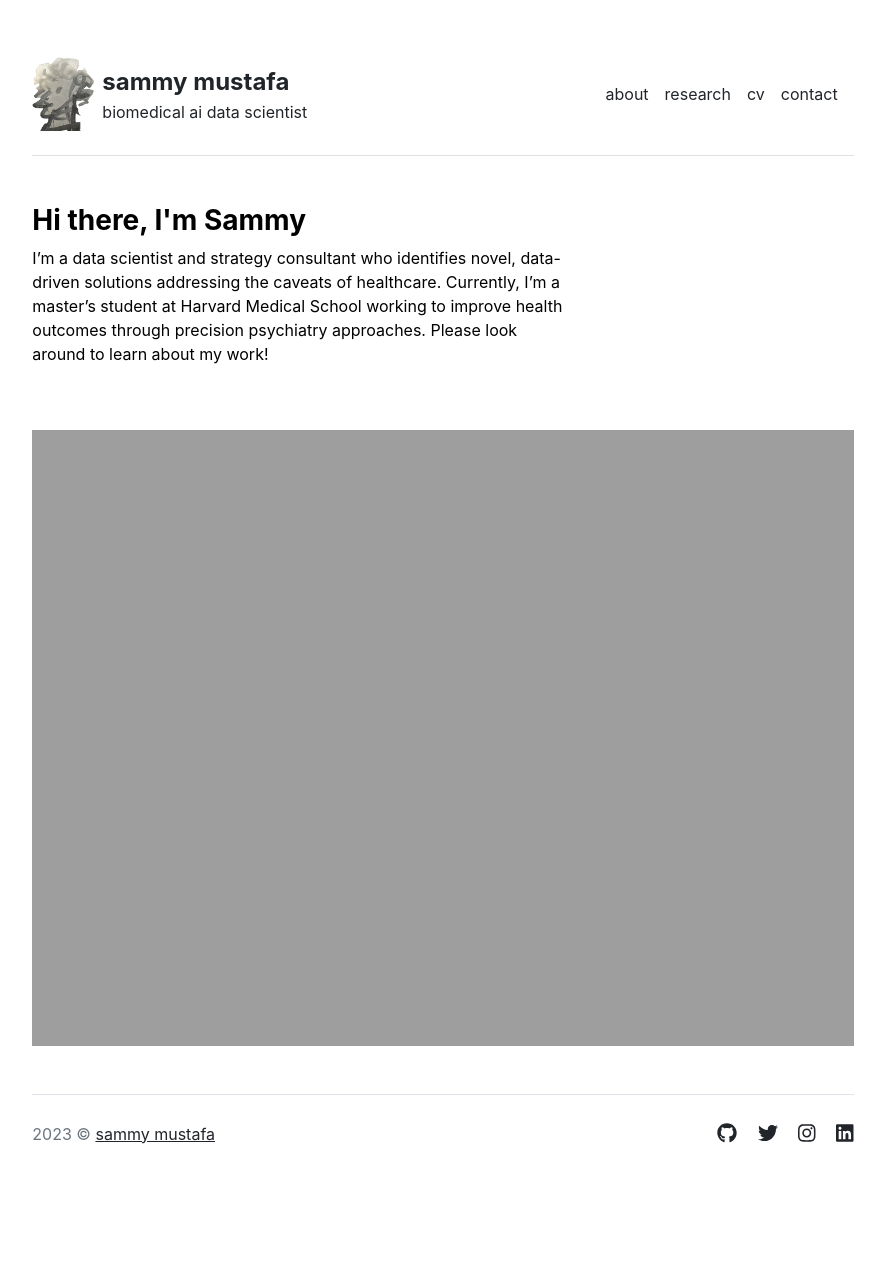
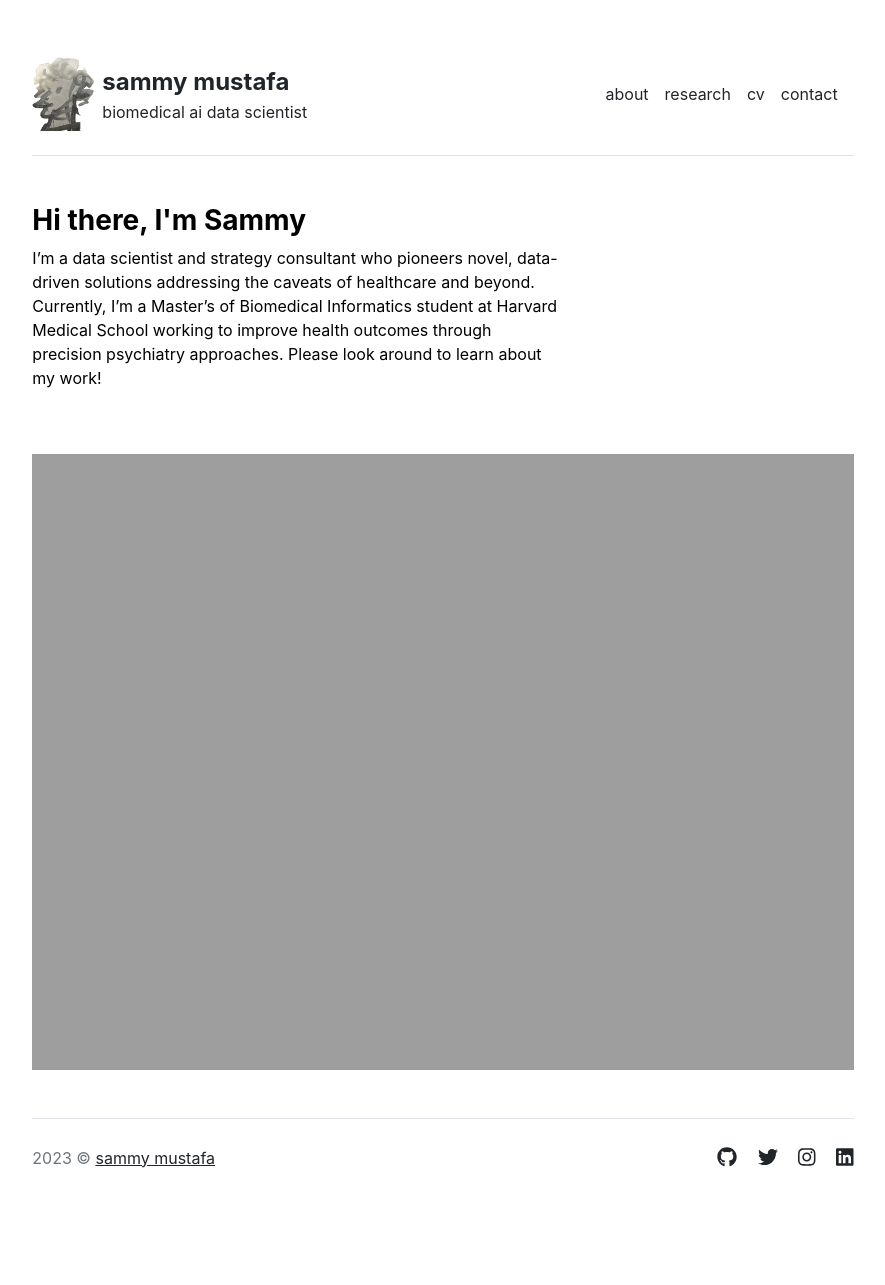
Before and after one commit to sammymustafa/sammymustafa.github.io, a Jekyll site: the page built from index.md, in a window 1280 px wide. Shown: the whole page, without its empty margins (197-1082 px from the left). Built offline with Jekyll 4.4.1, drawn with Linux system fonts in a browser that asks for light colours; before the commit the page ends 1261 px from its top, so only the background shows below that.

Commit message:
updated home page

```diff
--- a/_config.yml
+++ b/_config.yml
@@ -1,5 +1,5 @@
 url: https://sammymustafa.github.io # the base hostname & protocol for your site, e.g. http://example.com
 baseurl: # the subpath of your site, e.g. /blog
 logo: /assets/other_icon.png
-title: "sammy mustafa" # the name of your site, e.g. ACME Corp.
+title: "sammy mustafa" # name of your site
 description: "biomedical ai data scientist"
--- a/index.md
+++ b/index.md
@@ -3,4 +3,4 @@ layout: home
 title: "Home"
 ---
 
-I'm a data scientist and strategy consultant who identifies novel, data-driven solutions addressing the caveats of healthcare. Currently, I'm a master's student at Harvard Medical School working to improve health outcomes through precision psychiatry approaches. Please look around to learn about my work!
+I’m a data scientist and strategy consultant who pioneers novel, data-driven solutions addressing the caveats of healthcare and beyond. Currently, I’m a Master’s of Biomedical Informatics student at Harvard Medical School working to improve health outcomes through precision psychiatry approaches. Please look around to learn about my work!
```
Also changed, not shown: 1 other file.
